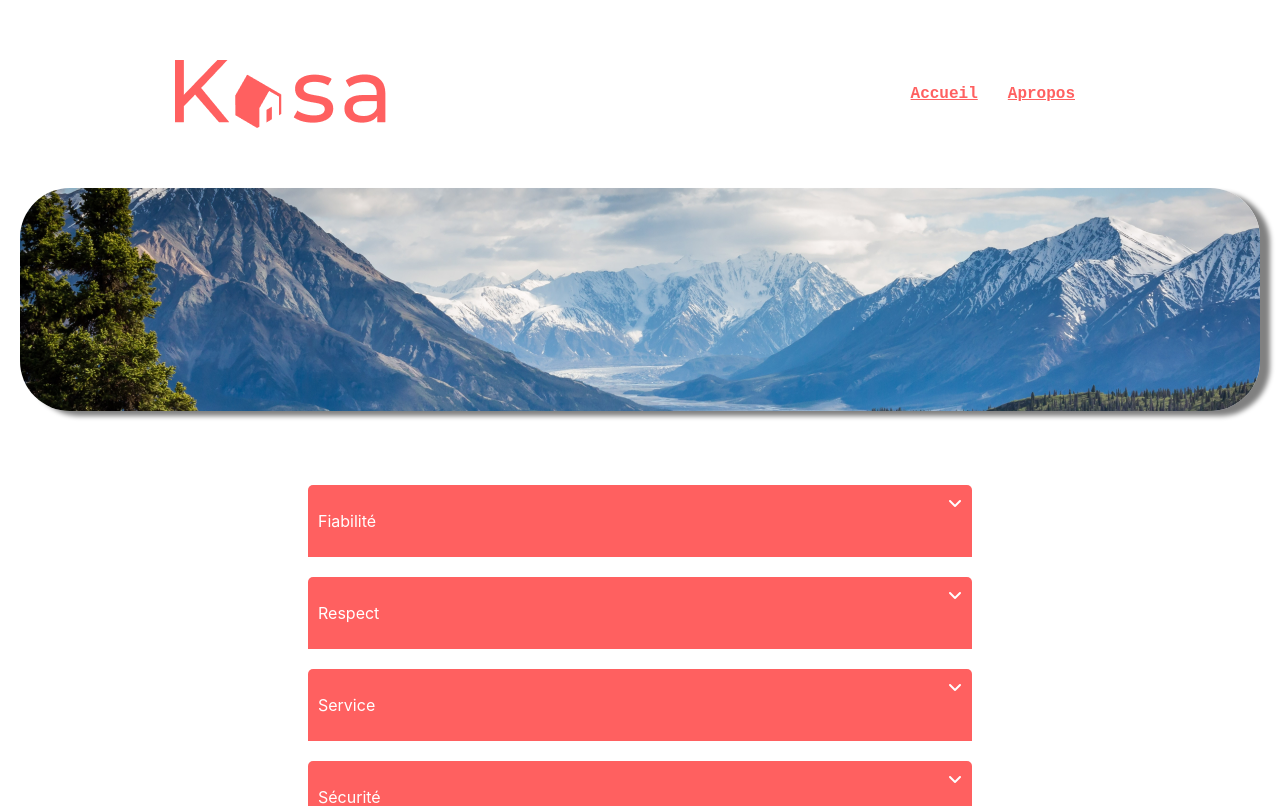
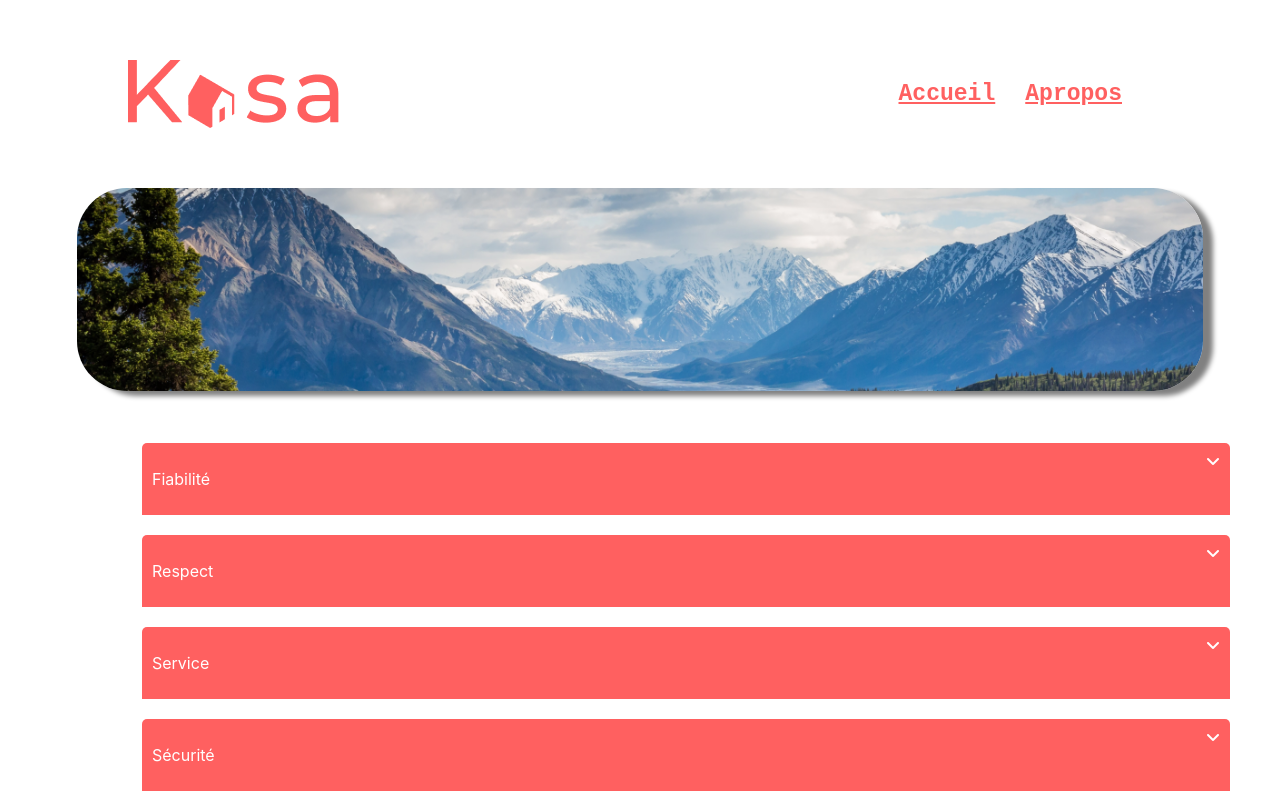
Before and after one commit to alaodriss/08102022, a React (Create React App) app: page /apropos in a window 1280 px wide. Shown: the top 806 px of the page. Built offline with nearby package versions, Linux system fonts and the light colour scheme.

Commit message:
correction desktop

```diff
--- a/package.json
+++ b/package.json
@@ -6,13 +6,11 @@
     "@testing-library/jest-dom": "^5.16.5",
     "@testing-library/react": "^13.4.0",
     "@testing-library/user-event": "^13.5.0",
-    "json-server": "^0.17.0",
     "react": "^18.2.0",
     "react-dom": "^18.2.0",
     "react-router": "^6.4.2",
     "react-router-dom": "^6.4.2",
     "react-scripts": "5.0.1",
-    "styled-components": "^5.3.6",
     "web-vitals": "^2.1.4"
   },
   "scripts": {
--- a/src/Styles/Gallery.css
+++ b/src/Styles/Gallery.css
@@ -7,10 +7,11 @@
 }
 
 .container-logement-home {
-  width: 340px;
+  width: 380px;
   height: 340px;
   border-radius: 20px;
   box-shadow: 10px 5px 5px grey;
+  margin: 0 60px;
 }
 
 .cards_bg {
@@ -24,6 +25,8 @@
 .wrapper {
   display: grid;
   grid-template-columns: repeat(3, 1fr);
+  grid-gap: 31px 0px;
+
 }
 
 .title {
--- a/src/Styles/Lightbox.css
+++ b/src/Styles/Lightbox.css
@@ -4,15 +4,15 @@
   color: white;
 }
 .div-lightbox img {
-  width: 77%;
-  height: 400px;
+  width: 82%;
+  height: 415px;
   object-fit: cover;
   border-radius: 10px;
   margin: 0px 158px;
 }
 .div-lightbox .fa-angle-right {
   top: 170px;
-  right: 237px;
+  right: 215px;
   margin-left: 10px;
   position: absolute;
 }
@@ -30,7 +30,7 @@
   right: 500px;
 }
 
-@media screen and (max-width: 375px) {
+@media screen and (max-width: 480px) {
   .div-lightbox img {
     width: 492px;
     /* height: 405px; */
--- a/src/Styles/Logement.css
+++ b/src/Styles/Logement.css
@@ -44,10 +44,11 @@
 .list-dropdown {
   display: flex;
   justify-content: space-around;
+  padding: 0 89px;
 }
 .container-dropdown {
   padding: 50px 50px;
-  width: 420px;
+  width: 40%;
 }
 
 @media screen and (max-width: 375px) {
--- a/src/Styles/Navbar.css
+++ b/src/Styles/Navbar.css
@@ -2,7 +2,7 @@
     display: flex;
     justify-content: space-between;
     align-items: center;
-    margin: 60px  175px;
+    margin: 60px  128px;
 }
 
 .Liste_menu  {
@@ -16,6 +16,7 @@
     color: #FF6060;
     font-weight: bold;
     font-family: 'Courier New', Courier, monospace;
+    font-size: larger;
 }
 
 
--- a/src/Styles/Sildebody.css
+++ b/src/Styles/Sildebody.css
@@ -17,6 +17,7 @@
   margin-right: auto;
   border-radius: 50px;
   box-shadow: 10px 5px 5px grey;
+  width: 88%;
 }
 
 @media screen and (max-width: 375px) {
--- a/src/Styles/apropos.css
+++ b/src/Styles/apropos.css
@@ -1,5 +1,7 @@
 .container {
-  padding: 22px 308px;
+  /* padding: 22px 308px; */
+  width: 85%;
+  margin: 0px 0 0 142px;
 }
 
 .dropdown-container {
@@ -77,6 +79,7 @@
   margin-right: auto;
   border-radius: 50px;
   box-shadow: 10px 5px 5px grey;
+  width: 88%;
 }
 
 @media screen and (max-width: 375px) {
```
